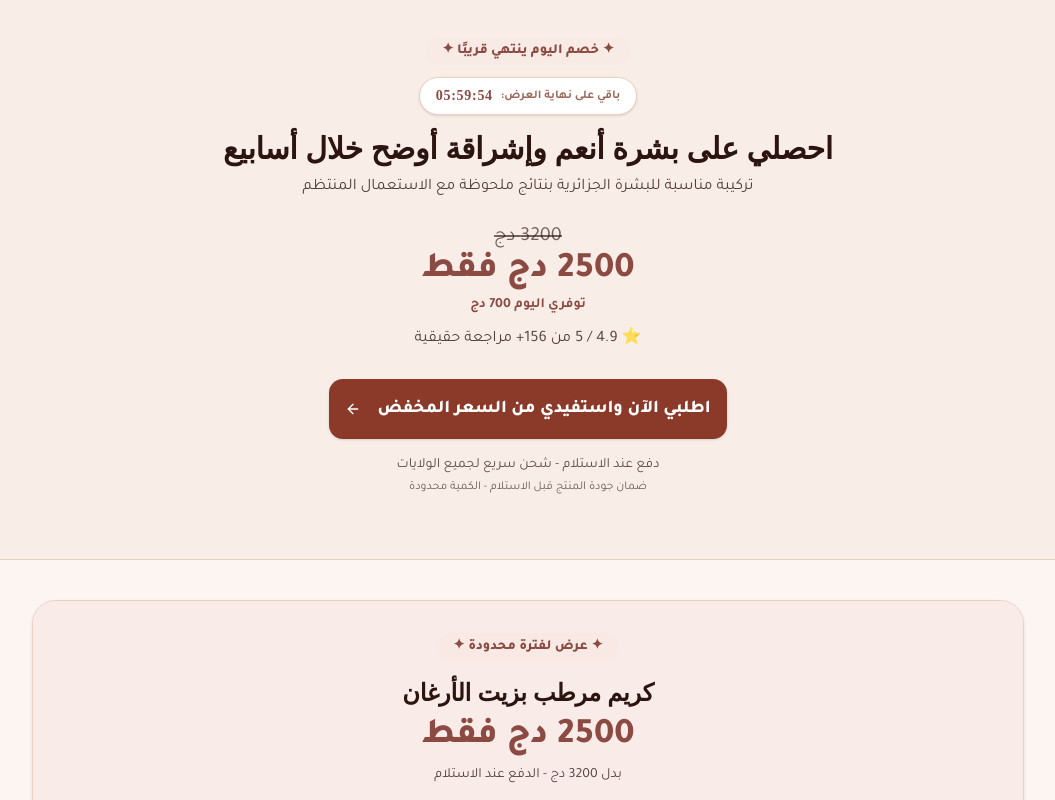
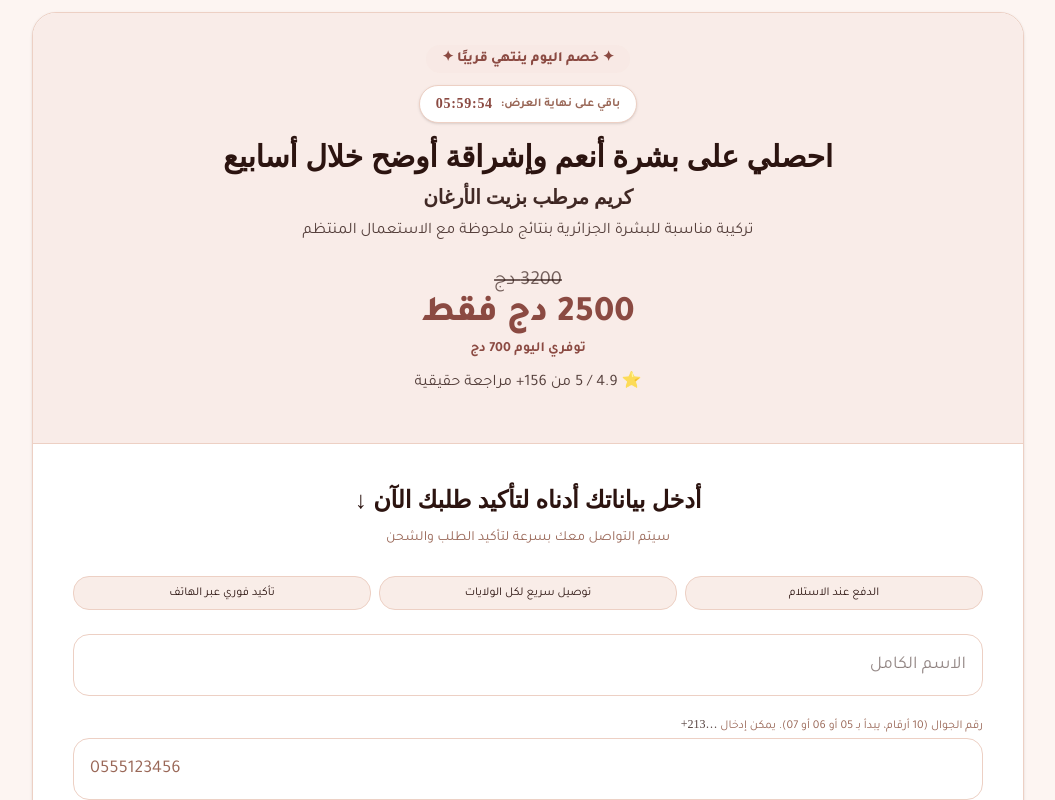
Before and after one commit to glow-cosmetique/glow-cosmetique-v3, a Next.js app: page / in a window 1280 px wide. Shown: the part 6600-7400 px from the top of the page, without its empty margins (112-1167 px from the left). Built offline with nearby package versions, Linux system fonts and the light colour scheme; a web font is replaced by a local one.

Commit message:
Fixing configuration and updating site

```diff
--- a/app/page.tsx
+++ b/app/page.tsx
@@ -3,7 +3,6 @@ import { Hero } from "@/components/hero"
 import { Features } from "@/components/features"
 import { Products } from "@/components/products"
 import { BeforeAfter } from "@/components/before-after"
-import { MidCTA } from "@/components/mid-cta"
 import { Testimonials } from "@/components/testimonials"
 import { Footer } from "@/components/footer"
 import OrderForm from "@/components/OrderForm"
@@ -20,7 +19,6 @@ export default function LandingPage() {
         <BeforeAfter />
         <Products />
         <Testimonials />
-        <MidCTA />
 
         <section id="order-section" className="container mx-auto px-4 max-w-5xl">
           <OrderForm />
--- a/components/OrderForm.tsx
+++ b/components/OrderForm.tsx
@@ -1,6 +1,6 @@
 "use client";
 
-import React, { useState, useRef, Suspense } from 'react';
+import React, { useState, useRef, Suspense, useEffect, useMemo } from 'react';
 import { supabase } from '@/lib/supabase';
 import { products } from "@/lib/products-data"
 import {
@@ -30,6 +30,24 @@ function OrderFormContent() {
     products.find((p) => p.id === upsellParam) ??
     products.find((p) => p.id === FEATURED_PRODUCT_ID) ??
     products[0]
+
+  const savings = product.originalPrice - product.price
+  const targetTime = useMemo(() => Date.now() + 1000 * 60 * 60 * 6, [])
+  const [timeLeft, setTimeLeft] = useState(targetTime - Date.now())
+
+  useEffect(() => {
+    const timer = setInterval(() => {
+      setTimeLeft(Math.max(targetTime - Date.now(), 0))
+    }, 1000)
+
+    return () => clearInterval(timer)
+  }, [targetTime])
+
+  const totalSeconds = Math.floor(timeLeft / 1000)
+  const hours = Math.floor(totalSeconds / 3600)
+  const minutes = Math.floor((totalSeconds % 3600) / 60)
+  const seconds = totalSeconds % 60
+  const formatTime = (value: number) => value.toString().padStart(2, "0")
 
   const wilayas = [
     "Adrar", "Chlef", "Laghouat", "Oum El Bouaghi", "Batna",
@@ -89,16 +107,45 @@ function OrderFormContent() {
   return (
     <div id="order-form" dir="rtl" className="w-full my-10 rounded-3xl overflow-hidden shadow-sm border border-border bg-card">
 
-      {/* ✅ قسم البرومو */}
-      <div className="lp-accent-soft text-center px-8 py-8 border-b border-border">
-       <span className="inline-block bg-accent/15 lp-accent-text text-sm font-extrabold px-4 py-1 rounded-full mb-4">
-          ✦ عرض لفترة محدودة ✦
-        </span>
-        <h3 className="text-2xl font-bold text-foreground mb-2">{product.name}</h3>
-        <p className="text-4xl font-extrabold lp-accent-text mb-2">{product.price} دج فقط</p>
-        <p className="text-sm text-foreground/80">بدل {product.originalPrice} دج - الدفع عند الاستلام</p>
+      {/* ✅ قسم البرومو (Merged) */}
+      <div className="lp-accent-soft text-center px-4 sm:px-8 py-8 border-b border-border flex flex-col items-center">
+        <div className="mb-4 flex flex-col items-center gap-3">
+          <span className="inline-block bg-accent/15 lp-accent-text text-sm font-extrabold px-4 py-1 rounded-full">
+            ✦ خصم اليوم ينتهي قريبًا ✦
+          </span>
+          <div className="inline-flex items-center gap-2 rounded-full border border-[var(--card-border)] bg-white px-4 py-2 shadow-sm">
+            <span className="text-xs font-semibold text-[var(--card-label)]">باقي على نهاية العرض:</span>
+            <span className="font-mono text-sm font-extrabold tracking-wider text-[var(--btn-bg)]">
+              {formatTime(hours)}:{formatTime(minutes)}:{formatTime(seconds)}
+            </span>
+          </div>
+        </div>
+
+        <h2 className="text-2xl md:text-3xl font-bold mb-2 text-balance text-foreground">
+          احصلي على بشرة أنعم وإشراقة أوضح خلال أسابيع
+        </h2>
+        <h3 className="text-xl font-bold text-foreground/90 mb-2">{product.name}</h3>
+        <p className="text-foreground/80 mb-6 max-w-xl mx-auto">
+          تركيبة مناسبة للبشرة الجزائرية بنتائج ملحوظة مع الاستعمال المنتظم
+        </p>
+
+        <div className="mb-3">
+          <p className="text-lg md:text-xl text-foreground/65 line-through">
+            {product.originalPrice} دج
+          </p>
+          <p className="text-4xl font-extrabold lp-accent-text">
+            {product.price} دج فقط
+          </p>
+          <p className="text-sm font-bold lp-accent-text mt-1">
+            توفري اليوم {savings} دج
+          </p>
+        </div>
+        <p className="text-sm md:text-base text-foreground/80 mb-4">
+          ⭐ {product.rating} / 5 من {product.reviews}+ مراجعة حقيقية
+        </p>
+
         {searchParams.get("upsell") && (
-          <p className="text-xs text-foreground/70 mt-2">تم تفعيل عرض إضافي خاص على هذا المنتج</p>
+          <p className="text-xs text-foreground/70 mt-2 bg-accent/10 py-1 px-3 rounded-full">تم تفعيل عرض إضافي خاص على هذا المنتج</p>
         )}
       </div>
 
--- a/components/testimonials.tsx
+++ b/components/testimonials.tsx
@@ -1,3 +1,5 @@
+"use client"
+
 import { Card, CardContent } from "@/components/ui/card"
 import { Star } from "lucide-react"
 
```
